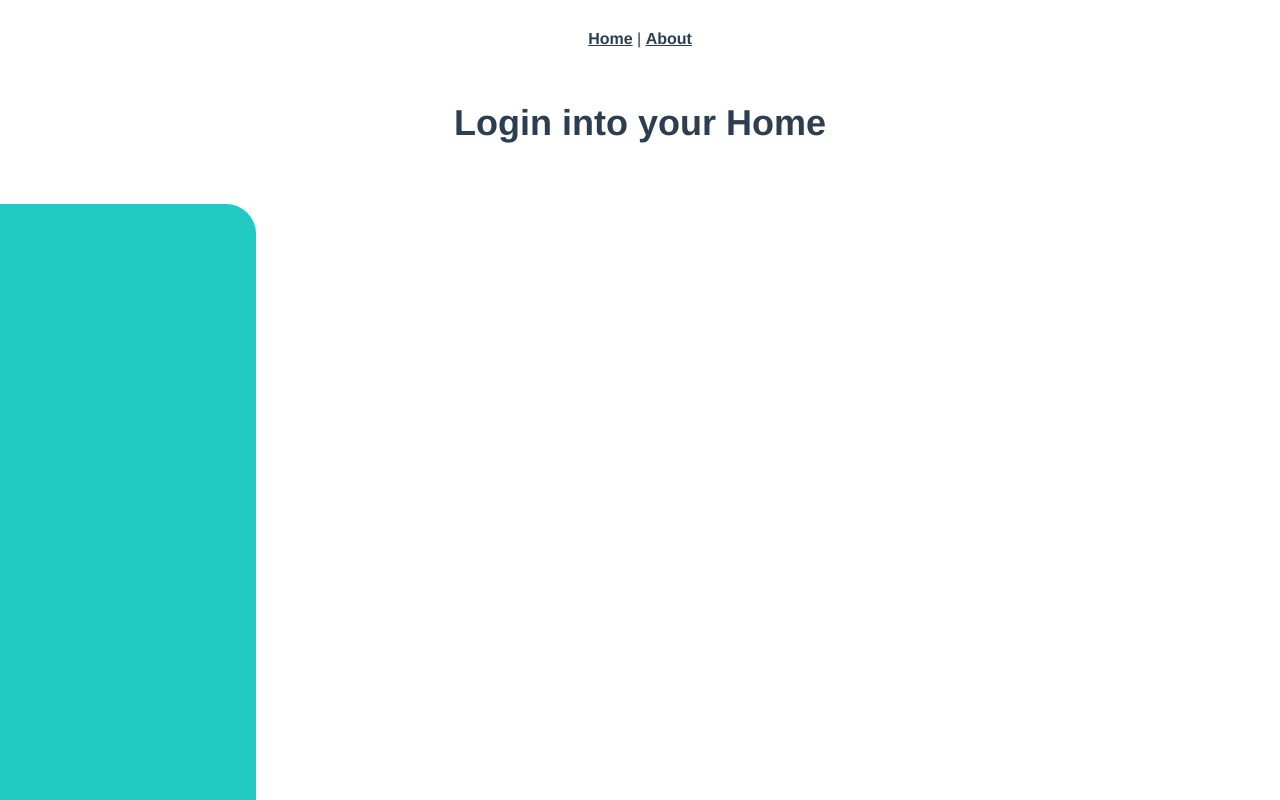
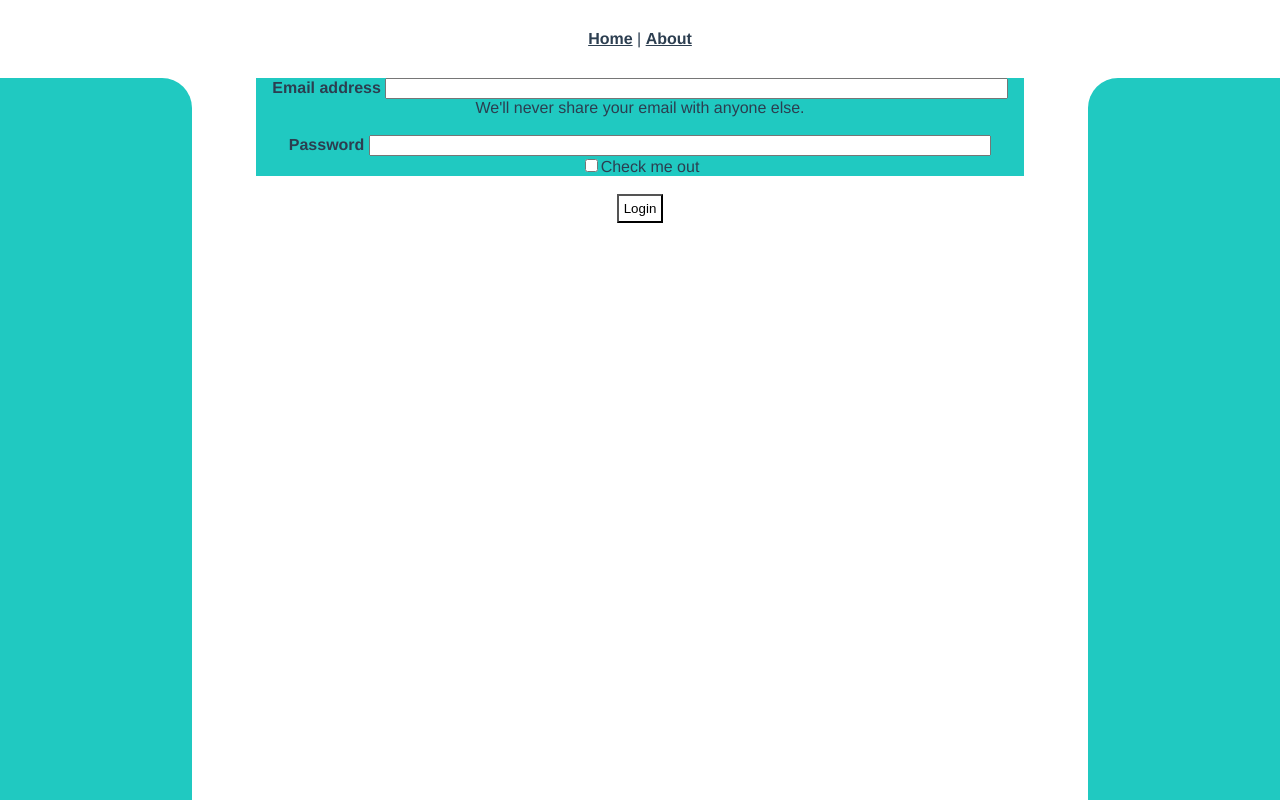
Before and after one commit to Aegid1/Webtech_Project_Frontend, a Vue app: page /login in a window 1280 px wide. Shown: the top 800 px of the page. Built offline with nearby package versions, Linux system fonts and the light colour scheme.

Commit message:
Login Seite in 3 Teile geteilt

```diff
--- a/src/views/LoginView.vue
+++ b/src/views/LoginView.vue
@@ -1,30 +1,27 @@
 <template>
   <div class="container">
-      <h1>Login into your Home</h1>
-      <br />
-      <br />
-    <div class="row">
-      <div class="col-md-3"></div>
-      <div class="col-md-6">
+    <div class="DivWrapper">
+      <div class="firstDiv"></div>
+      <div class="secondDiv">
         <form>
           <div class="loginForm">
-          <label for="exampleInputEmail1" class="form-label"><b>Email address </b> </label>
-          <input type="email" class="form-control" id="exampleInputEmail1" aria-describedby="emailHelp">
-          <br>
+            <label for="exampleInputEmail1" class="Form-titles"><b>Email address </b> </label>
+            <input type="email" class="InputFields" id="exampleInputEmail1" aria-describedby="emailHelp">
             <div id="emailHelp" class="form-text">We'll never share your email with anyone else.</div>
           </div>
           <div class="loginForm">
-          <label for="exampleInputPassword1" class="form-label"><b>Password </b></label>
-          <input type="password" class="form-control" id="exampleInputPassword1">
+            <br>
+            <label for="exampleInputPassword1" class="Form-titles"><b>Password </b></label>
+            <input type="password" class="InputFields" id="exampleInputPassword1">
           </div>
-           <br>
           <div class="loginForm form-check">
             <input type="checkbox" class="form-check-input" id="exampleCheck1">
             <label class="form-check-label" for="exampleCheck1">Check me out</label>
           </div>
-        <button type="Login" class="btn btn-primary">Login</button>
+          <br>
+          <button type="submit" class="LoginButton">Login</button>
         </form></div>
-      <div class="col-md-9"></div>
+      <div class="thirdDiv"></div>
     </div>
   </div>
 </template>
@@ -36,21 +33,50 @@ export default {
 </script>
 
 <style scoped>
-.col-md-3 {
-  display: grid;
-  grid-template-rows: 40% 20%;
+
+.firstDiv {
   height: 100vh;
-  width: 20%;
+  width: 15%;
   z-index: 0;
   border-radius: 0px 30px 0px 0px;
   background-color: #20c9c1;
+  float: left;
+}
+
+.secondDiv{
+  background-color: white;
+  width: 60%;
+  height: 0px;
+  z-index: 0;
+  margin: 0 auto;
+}
+
+.thirdDiv{
+  width: 15%;
+  height: 100vh;
+  z-index: 0;
+  border-radius: 30px 0px 0px 0px;
+  background-color: #20c9c1;
+  float: right;
 }
 
 .loginForm {
   background-color: #20c9c1;
-  margin: auto;
+}
+
+.LoginButton{
+  background-color: White;
   max-width: 350px;
-  padding: 10px;
-  text-transform:
+  padding: 5px;
 }
+
+.InputFields{
+  display: inline-block;
+  width: 80%;
+}
+
+/*.Form-titles{
+  background-color: aqua;
+}
+ */
 </style>
--- a/src/views/RegistrationView.vue
+++ b/src/views/RegistrationView.vue
@@ -4,17 +4,17 @@
     <br />
     <br/>
     <div class="row">
-      <div class="col-md-3"></div>
+      <div class="firstDiv"></div>
       <div class="col-md-6">
         <form>
           <div class="loginForm">
-            <label for="exampleInputEmail1" class="form-label">Email address</label>
-            <input type="email" class="form-control" id="exampleInputEmail1" aria-describedby="emailHelp">
+            <label for="exampleInputEmail1" class="Form-titles">Email address</label>
+            <input type="email" class="InputFields" id="exampleInputEmail1" aria-describedby="emailHelp">
             <div id="emailHelp" class="form-text">We'll never share your email with anyone else.</div>
           </div>
           <div class="loginForm">
-            <label for="exampleInputPassword1" class="form-label">Password</label>
-            <input type="password" class="form-control" id="exampleInputPassword1">
+            <label for="exampleInputPassword1" class="Form-titles">Password</label>
+            <input type="password" class="InputFields" id="exampleInputPassword1">
           </div>
           <div class="loginForm form-check">
             <input type="checkbox" class="form-check-input" id="exampleCheck1">
@@ -22,7 +22,7 @@
           </div>
           <button type="submit" class="btn btn-primary">Submit</button>
         </form></div>
-      <div class="col-md-3"></div>
+      <div class="firstDiv"></div>
     </div>
   </div>
 </template>
```
Lines whose indentation alone changed are shown as unchanged.
